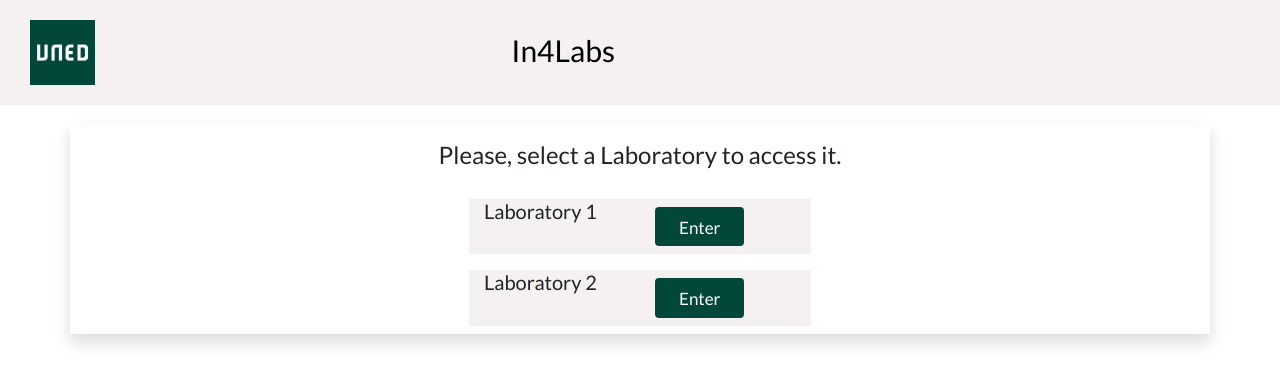
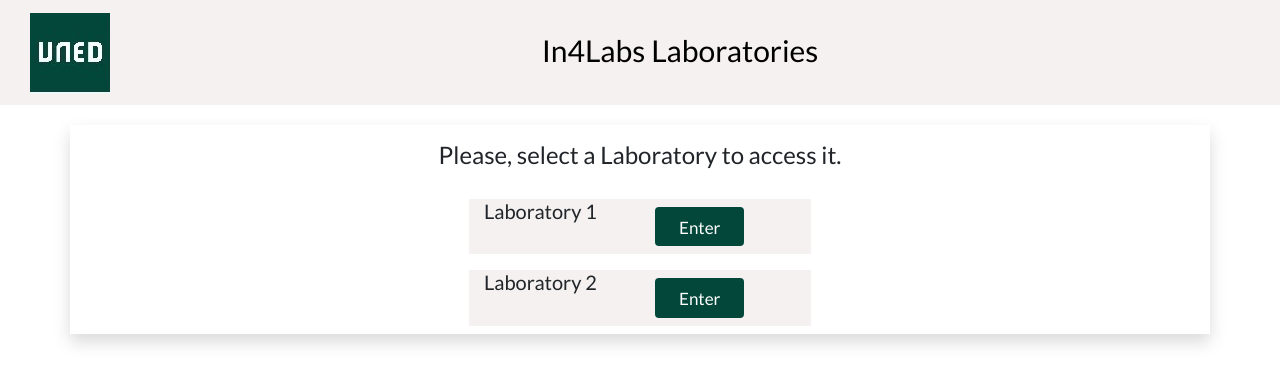
Before and after one commit to cRejon/in4labs, a Flask app: page / in a window 1280 px wide. Shown: the top 385 px of the page. Run offline with Flask 3, Linux system fonts and the light colour scheme; the visitor is signed in with stand-in values (Sample User, id 1); some libraries are stand-ins or nearby versions.

Commit message:
Fix frontend bugs

```diff
--- a/in4labs_app/static/css/style.css
+++ b/in4labs_app/static/css/style.css
@@ -63,31 +63,31 @@ h6 {
 
 /* Navigation */
 #main-header {
-    position: relative;
+    display: flex;
+    justify-content: space-between;
+    align-items: center;
     background: #f4f1f0;
     color: #000;
     height: 105px;
     padding: 20px 30px;
+    position: relative;
 }
 
 .logos-header {
-    display: inline;
+    display: flex;
+    align-items: center; /* Center align items vertically */
 }
 
 .logos-header .image {
-	height: 100%;
-}
-
-.logos-header:not(:first-child) {
-    margin-left: 100px;
+    height: 100%;
 }
 
 .page-title {
     text-align: center;
-    width: calc(100vw - 350px);
-    display: inline-block;
-    height: auto;
-    vertical-align: middle;
+    flex-grow: 1; /* Allow the page title to take available space */
+    display: flex;
+    align-items: center; /* Center align items vertically */
+    justify-content: center;
 }
 
 .page-title span {
@@ -99,9 +99,10 @@ h6 {
 }
 
 .log-header {
-    display: inline;
-    float: right;
+    display: flex;
+    align-items: center; /* Center align items vertically */
     padding: 10px;
+    white-space: nowrap; /* Prevent text from wrapping */
 }
 
 #flag {
--- a/in4labs_app/templates/select_lab.html
+++ b/in4labs_app/templates/select_lab.html
@@ -7,7 +7,7 @@
     </div>
 
     <div class="page-title">
-        <h2>In4Labs</strong></h2>
+        <h2>In4Labs Laboratories</strong></h2>
     </div>
 </header>
 {% endblock %}
```
Also changed, not shown: in4labs_app/static/img/logo-uned.jpg.
